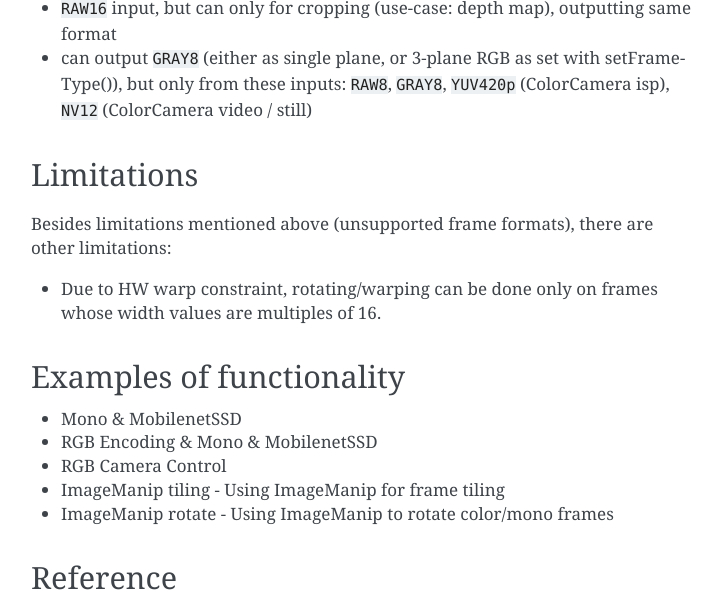
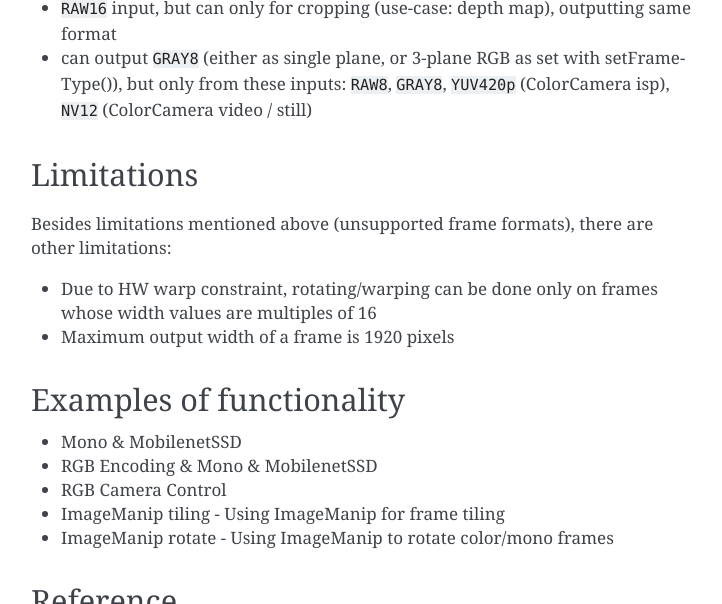
Before and after one commit to luxonis/depthai-python, a Sphinx documentation site: the page built from docs/source/components/nodes/image_manip.rst, in a window 1280 px wide and 900 px high, scrolled down 1091 px, cut to the strip 0-604 px from the top of the window. Shown: the whole strip, without its empty margins (389-1111 px from the left). Built offline with Sphinx 7.4.7, drawn with Linux system fonts in a browser that asks for light colours; pages that are not in the unit, such as notebooks, are missing from menus; the version number could not be read and is left out.

Commit message:
Added imagemanip width limitation

```diff
--- a/docs/source/components/nodes/image_manip.rst
+++ b/docs/source/components/nodes/image_manip.rst
@@ -79,7 +79,8 @@ Limitations
 
 Besides limitations mentioned above (unsupported frame formats), there are other limitations:
 
-- Due to HW warp constraint, rotating/warping can be done only on frames whose width values are multiples of 16.
+- Due to HW warp constraint, rotating/warping can be done only on frames whose width values are multiples of 16
+- Maximum output width of a frame is 1920 pixels
 
 Examples of functionality
 #########################
```
